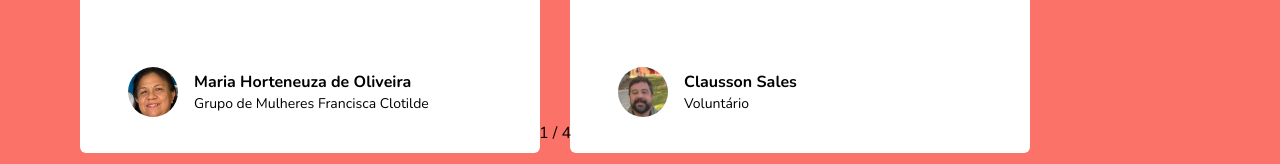
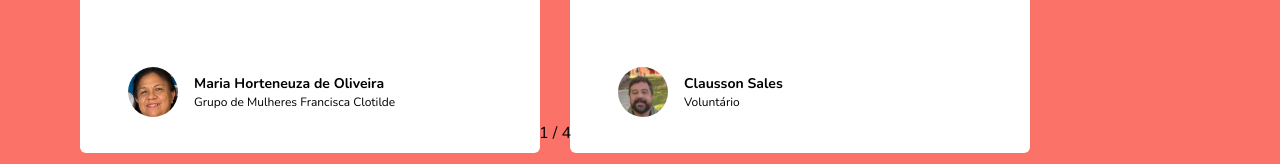
Before and after one commit to flaviare1s/irl, a React (Vite) app: page / in a window 1280 px wide. Shown: the part 5361-5525 px from the top of the page. Built offline with nearby package versions, Linux system fonts and the light colour scheme.

Commit message:
Ajusta estilo dos depoimentos

```diff
--- a/src/components/Depoimento.jsx
+++ b/src/components/Depoimento.jsx
@@ -9,8 +9,8 @@ export const Depoimento = ({ depoimento, foto, nome, relacao }) => {
           <img className="w-full h-full object-cover" src={foto} alt={nome} />
         </div>
         <div className="flex flex-col">
-          <h3 className="font-bold">{nome}</h3>
-          <p className="text-sm">{relacao}</p>
+          <h3 className="font-bold text-sm">{nome}</h3>
+          <p className="text-xs">{relacao}</p>
         </div>
       </div>
     </section>
```
